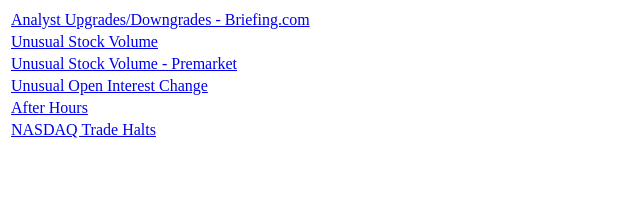
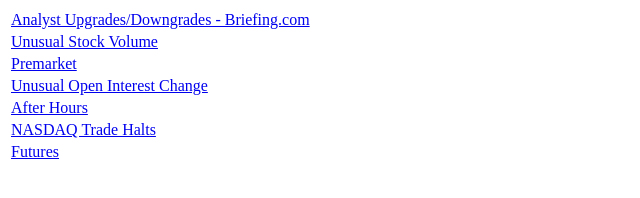
Before and after one commit to timkessler/timkessler.github.io, a plain HTML site: page index.html in a window 1280 px wide. Shown: the whole page, without its empty margins (0-640 px from the left). Drawn offline with Linux system fonts and the light colour scheme.

Commit message:
add futures

```diff
--- a/index.html
+++ b/index.html
@@ -3,10 +3,11 @@
 <table>
 <tr><td><a href="https://www.briefing.com/calendars/updown?Filter=All"           target="_blank" >Analyst Upgrades/Downgrades - Briefing.com</a><br></td></tr>
 <tr><td><a href="https://marketchameleon.com/Reports/UnusualStockVolumeReport"   target="_blank" >Unusual Stock Volume</a></br></td></tr>
-<tr><td><a href="https://marketchameleon.com/Reports/PremarketTrading"           target="_blank" >Unusual Stock Volume - Premarket</a></br></td></tr>
+<tr><td><a href="https://marketchameleon.com/Reports/PremarketTrading"           target="_blank" >Premarket</a></br></td></tr>
 <tr><td><a href="https://www.barchart.com/options/open-interest-change/increase" target="_blank" >Unusual Open Interest Change</a><br></td></tr>
-<tr><td><a href="https://marketchameleon.com/Reports/AfterHoursTrading"          target="_blank">After Hours</a><br></td></tr>
-<tr><td><a href="http://www.nasdaqtrader.com/Trader.aspx?id=TradeHalts"          target="_blank">NASDAQ Trade Halts</a><br></td></tr>
+<tr><td><a href="https://marketchameleon.com/Reports/AfterHoursTrading"          target="_blank" >After Hours</a><br></td></tr>
+<tr><td><a href="http://www.nasdaqtrader.com/Trader.aspx?id=TradeHalts"          target="_blank" >NASDAQ Trade Halts</a><br></td></tr>
+<tr><td><a href="https://www.bloomberg.com/markets/stocks/futures"		 target="_blank" >Futures</a><br></td></tr>
 </table>
 <br><br>
 </body>
```
